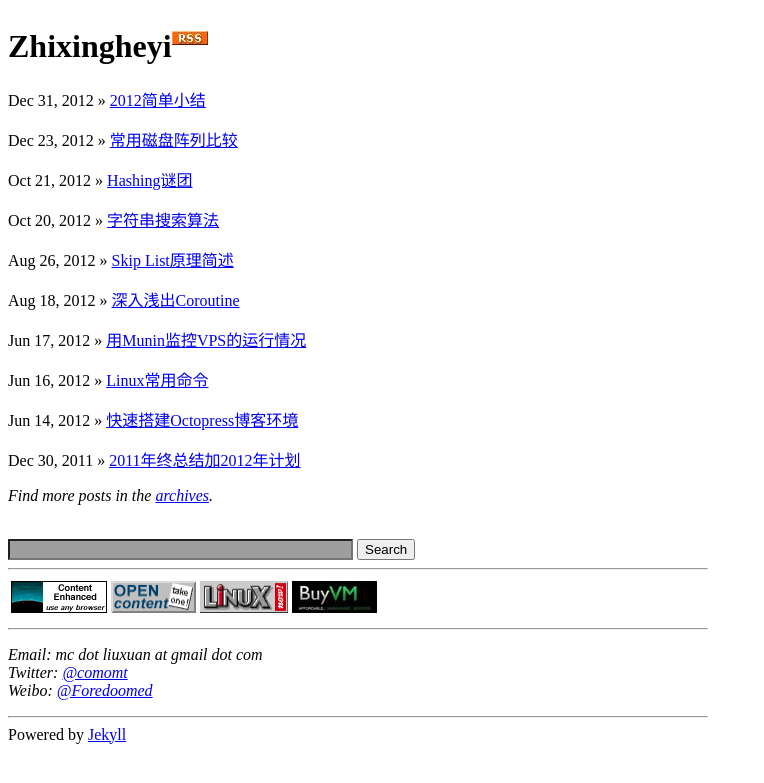
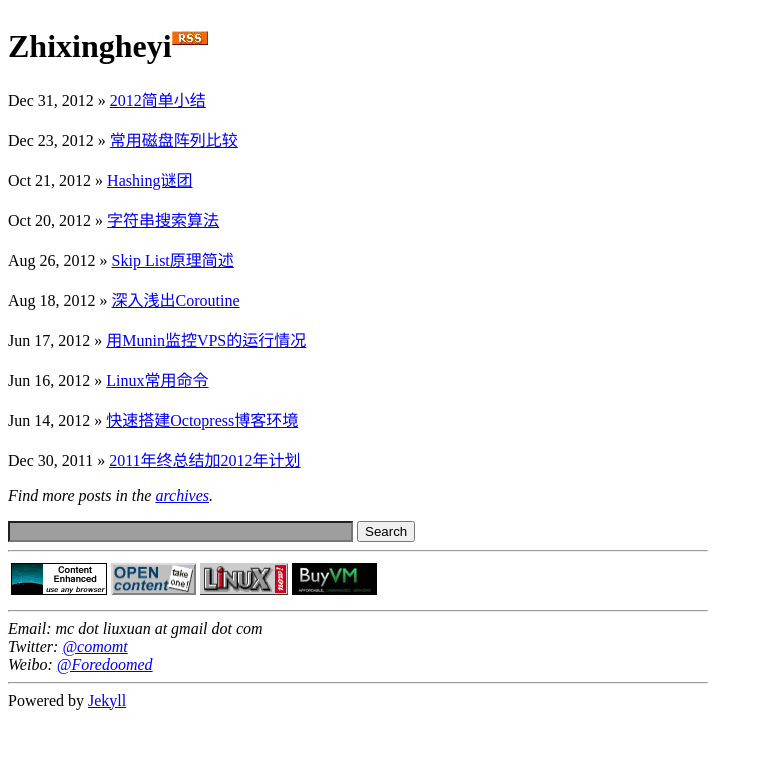
Before and after one commit to Foredoomed/foredoomed.org, a Jekyll site: the page built from index.html, in a window 1280 px wide. Shown: the top 783 px of the page, without its empty margins (0-764 px from the left). Built offline with Jekyll 4.4.1, drawn with Linux system fonts in a browser that asks for light colours; comment, search, counter and statistics services are not loaded; grey boxes are pictures that could not be loaded.

Commit message:
Validate html5

```diff
--- a/index.html
+++ b/index.html
@@ -16,8 +16,6 @@ layout: default
 <em>Find more posts in the <a href="/blog/archives">archives</a>.</em>
 </p>
 
-<br>
-
 <form action="http://www.google.com/cse" id="cse-search-box">
 <div>
 <input type="hidden" name="cx" value="015353286045742524544:d9zkpsogayg">
@@ -27,7 +25,6 @@ layout: default
 </div>
 <input name="siteurl" type="hidden" value="www.google.com/cse/home?cx=015353286045742524544:d9zkpsogayg"><input name="ref" type="hidden" value="www.google.com/cse/manage/all"><input name="ss" type="hidden" value=""></form>
 <script type="text/javascript" src="http://www.google.com/cse/brand?form=cse-search-box&amp;lang=en"></script>
-
 
 <hr>
 
@@ -52,7 +49,6 @@ layout: default
 
 <hr>
 
-<p>
 <em>Email: mc <script type="text/javascript">
 document.write("dot");
 </script> liuxuan at <script type="text/javascript">
@@ -71,7 +67,6 @@ document.write("com");
 <em>Github: <a href="https://github.com/Foredoomed" rel="me">@Foredoomed</a></em>
 -->
 </a>
-</p>
 
 <hr>
 
```
